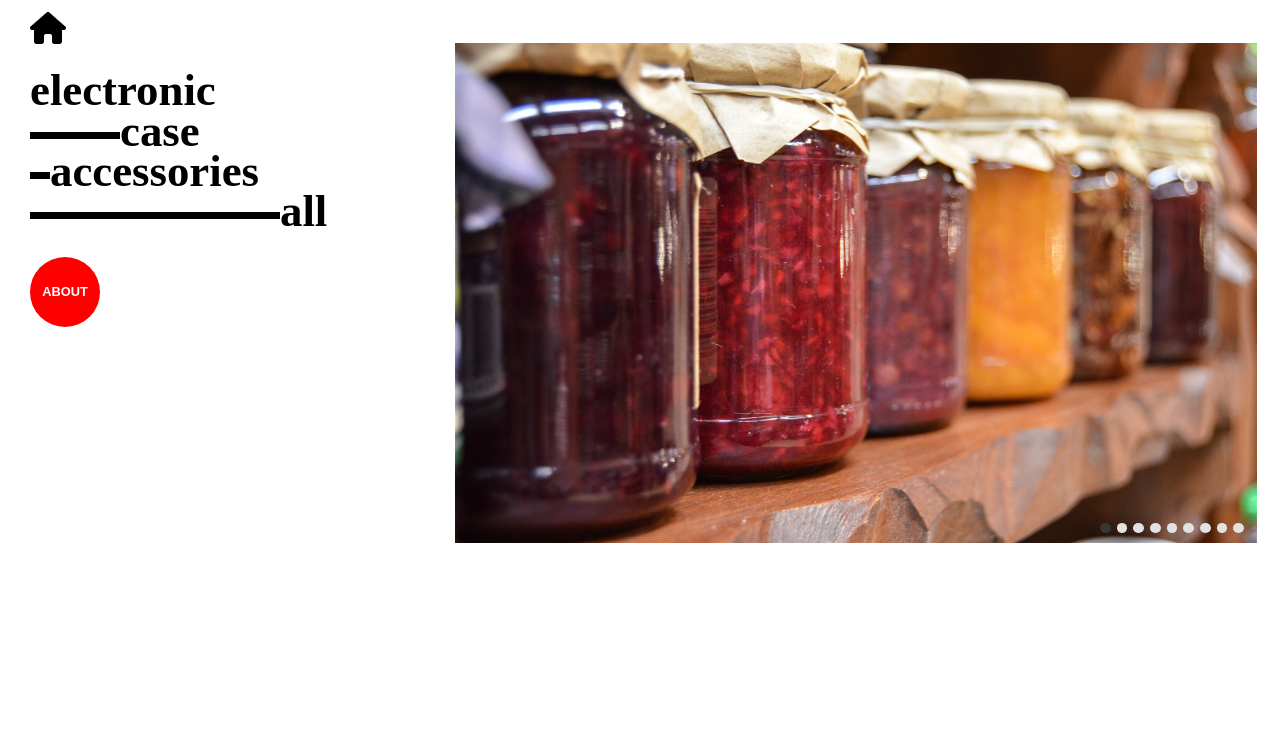
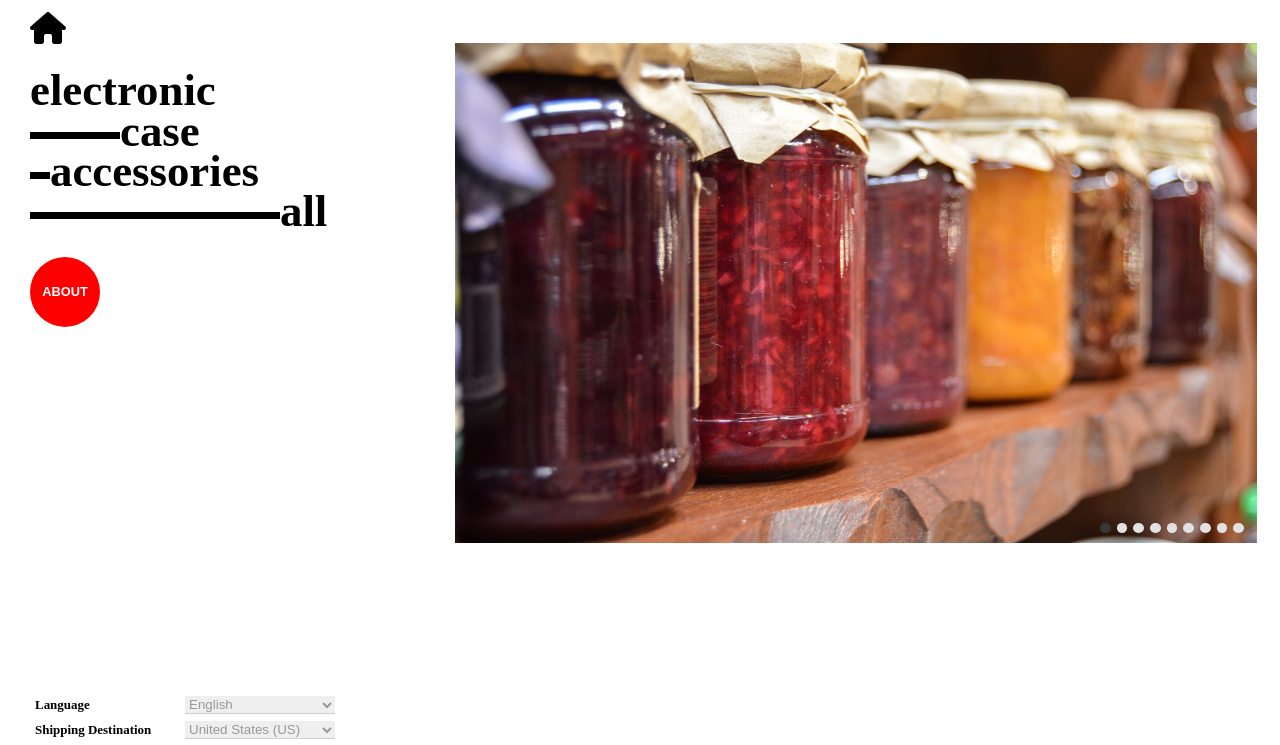
Before and after one commit to taehankim-dev/publising_practice_03, a React (Create React App) app: page / in a window 1280 px wide. Shown: the top 745 px of the page. Built offline with nearby package versions, Linux system fonts and the light colour scheme; grey boxes are pictures that could not be loaded.

Commit message:
footer 1차 완성

```diff
--- a/package.json
+++ b/package.json
@@ -4,6 +4,7 @@
   "private": true,
   "dependencies": {
     "@fortawesome/fontawesome-svg-core": "^6.2.0",
+    "@fortawesome/free-brands-svg-icons": "^6.2.0",
     "@fortawesome/free-solid-svg-icons": "^6.2.0",
     "@fortawesome/react-fontawesome": "^0.2.0",
     "@testing-library/jest-dom": "^5.16.5",
--- a/src/App.js
+++ b/src/App.js
@@ -1,4 +1,4 @@
-import React from "react";
+import React, {useEffect, useState} from "react";
 
 import Nav from "./nav/Nav";
 import Footer from "./footer/Footer";
@@ -6,6 +6,18 @@ import ContentsRouter from "./contents/ContentsRouter";
 import "./App.scss"
 
 function App() {
+  const [pageWidth, setPageWidth] = useState(document.body.offsetWidth);
+
+  const handleResize = () => {
+    setPageWidth(document.body.offsetWidth);
+  }
+
+  useEffect(()=>{
+    window.addEventListener("resize", handleResize)
+    return() => {
+      window.addEventListener("resize", handleResize)
+    }
+  },[]);
   return (
     <div className="App">
       <header>
@@ -14,9 +26,15 @@ function App() {
       <section>
         <ContentsRouter />
       </section>
-      <footer>
-        <Footer />
-      </footer>
+      {
+        pageWidth > 767 ?
+        <footer>
+          <Footer />
+        </footer>
+        :
+        <></>
+      }
+
     </div>
   );
 }
--- a/src/footer/Footer.js
+++ b/src/footer/Footer.js
@@ -1,9 +1,128 @@
-import React from "react";
+import React, {useState} from "react";
+import {Link} from 'react-router-dom';
+import {FontAwesomeIcon} from '@fortawesome/react-fontawesome';
+import {faFacebook, faTwitter, faVimeo, faInstagram} from '@fortawesome/free-brands-svg-icons';
+import {faCaretUp} from '@fortawesome/free-solid-svg-icons';
+import "./Footer.scss";
 
 function Footer(){
+  const [showSelectLang, setShowSelectLang] = useState(false);
+  const [selectLang, setSelectLang] = useState("English");
+  const [selectShip, setSelectShip] = useState("United States (US)");
+
+  const languageList = [
+    {idx : 1, language : "English"},
+    {idx : 2, language : "한국어"},
+  ]
+
+  const shipList = [
+    {idx : 1, country : 'United States (US)'},
+    {idx : 2, country : 'Korea'},
+    {idx : 3, country : 'Japan'},
+  ]
+
+  //Language 클릭 시 toggle
+  const toggleSelectLang = (e) => {
+    e.preventDefault();
+    if(!showSelectLang) setShowSelectLang(true);
+    else setShowSelectLang(false);
+  }
+
+  //Language 선택
+  const handleLangSelect = (e) => {
+    setSelectLang(e.target.value.language)
+  }
+
+  const handleShipSelect = (e) => {
+    setSelectShip(e.target.value.language)
+  }
+
   return(
     <>
+      <div className="footer-container">
+        <div className="footer-inner">
+          <div className="footer-menu-wrap">
+            <ul className="footer-menu">
+              <li className="footer-menu-language">
+                <button onClick={toggleSelectLang}>
+                  <span>Language</span>
+                  <span>
+                    <FontAwesomeIcon icon={faCaretUp} />
+                  </span>
+                </button>
+                {showSelectLang ?
+                  <></>
+                  :
+                  <div className="footer-menu-language-select-wrap">
+                    <ul className="language-select-text">
+                      <li>Language</li>
+                      <li>Shipping Destination</li>
+                    </ul>
+                    <ul className="language-select">
+                      <li>
+                        <select onChange={handleLangSelect}>
+                          {languageList.map(e => (
+                            <option value={e.language} key ={e.idx}>{e.language}</option>
+                          ))}
+                        </select>
+                      </li>
+                      <li>
+                        <select onChange={handleShipSelect}>
+                          {shipList.map(e => (
+                            <option value={e.country} key ={e.idx}>{e.country}</option>
+                          ))}
+                        </select>
+                      </li>
+                    </ul>
+                  </div>
+                }
 
+              </li>
+              <li>
+                <Link to="/">Cart</Link>
+              </li>
+              <li>
+                <Link to="/">Store</Link>
+              </li>
+              <li>
+                <Link to="/">News</Link>
+              </li>
+              <li>
+                <Link to="/">Help</Link>
+              </li>
+            </ul>
+          </div>
+          <div className="footer-copyright">
+            <p>
+            At 11+, we strive to design happiness in our product. (c) Arro Co., Ltd. All rights reserved.
+            </p>
+          </div>
+          <div className="footer-link-wrap">
+            <ul className="footer-link">
+              <li>
+                <Link to="/">
+                  <FontAwesomeIcon icon={faFacebook} />
+                </Link>
+              </li>
+              <li>
+                <Link to="/">
+                  <FontAwesomeIcon icon={faTwitter} />
+                </Link>
+              </li>
+              <li>
+                <Link to="/">
+                  <FontAwesomeIcon icon={faVimeo} />
+                </Link>
+              </li>
+              <li>
+                <Link to="/">
+                  <FontAwesomeIcon icon={faInstagram} />
+                </Link>
+              </li>
+            </ul>
+          </div>
+        </div>
+      </div>
     </>
   )
 }
--- /dev/null
+++ b/src/footer/Footer.scss
@@ -0,0 +1,114 @@
+.footer-container{
+  position:fixed;
+  bottom:0;
+  left:0;
+  width:100%;
+  height:50px;
+  background:white;
+  .footer-inner{
+    display: flex;
+    padding:15px 25px;
+    >div{
+      float:left;
+      height:100%;
+    }
+    .footer-menu-wrap{
+      display: flex;
+      margin:auto 0 0 0;
+      .footer-menu{
+        height:100%;
+        li{
+          float:left;
+          margin:0 5px;
+          text-align: center;
+          font-size:.9em;
+          button, a{
+            width:100%;
+            height:100%;
+            border:none;
+            background-color: inherit;
+            font-weight: bold;
+            cursor: pointer;
+          }
+        }
+        .footer-menu-language{
+          position:relative;
+          span{
+            &:last-child{
+              margin-left:5px;
+            }
+          }
+          .footer-menu-language-select-wrap{
+            position:absolute;
+            top:-70px;
+            left:0;
+            width:300px;
+            height:50px;
+            >ul{
+              float:left;
+              height:100%;
+              li{
+                height:50%;
+                line-height: 1.5;
+                text-align: left;
+              }
+            }
+            .language-select-text{
+              width:50%;
+              li{
+                width:100%;
+                font-weight: bold;
+              }
+            }
+            .language-select{
+              width:50%;
+              li{
+                select{
+                  width:150px;
+                  color:#989898;
+                  border:none;
+                  border-bottom:1px solid #cecece;
+                  &:focus, &:active{
+                    // border:none;
+                    outline:none;
+                  }
+                }
+              }
+            }
+          }
+        }
+      }
+    }
+    .footer-copyright{
+      display: flex;
+      margin:auto 0 0 0;
+      p{
+        font-size:.6em;
+        font-weight: bold;
+        padding-left:5px;
+        color:#989898;
+        letter-spacing: -0.2px;
+
+      }
+    }
+
+    .footer-link-wrap{
+      display: flex;
+      margin:auto 0 auto auto;
+      .footer-link{
+        li{
+          float:left;
+          font-size:.9em;
+          color:#989898;
+          margin:0 5px;
+        }
+      }
+    }
+  }
+}
+
+@media screen and (min-width:767px) {
+  .footer-menu-wrap{
+    width:35%;
+  }
+}
```
Also changed, not shown: 1 other file (tests, documents, lock files or other folders).
